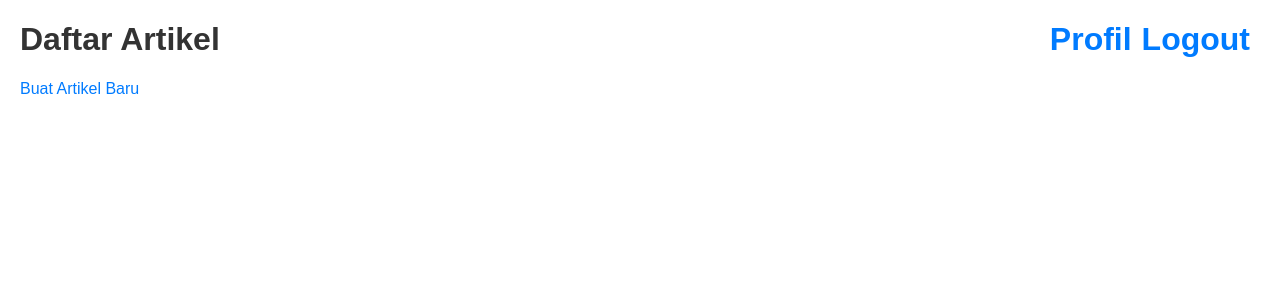
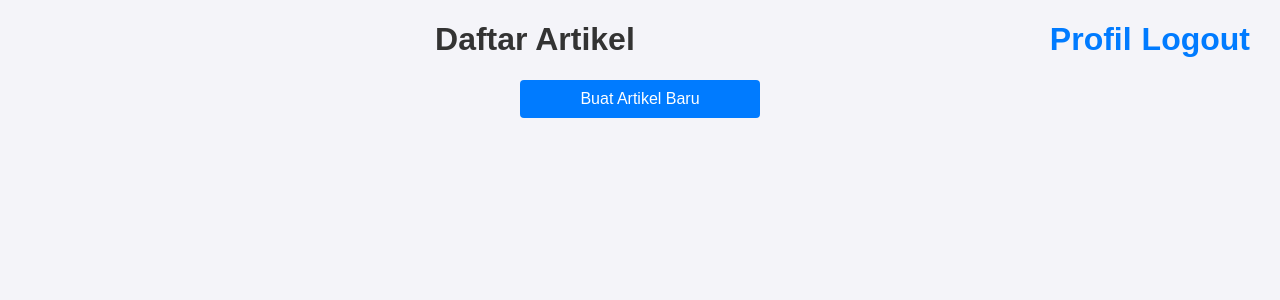
Before and after one commit to FeniksZharovik/Web_Object_Test_AV, a PHP site: page / in a window 1280 px wide. Shown: the top 300 px of the page. Run offline with PHP 8.4, Linux system fonts and the light colour scheme; the visitor is signed in with stand-in values (Sample User, id 1); data that the repository does not hold is empty.

Commit message:
main interface

```diff
--- a/index.php
+++ b/index.php
@@ -30,9 +30,11 @@ function getFirstImage($htmlContent) {
         body {
             font-family: Arial, sans-serif;
             margin: 20px;
+            background-color: #f4f4f9;
         }
         h1 {
             color: #333;
+            text-align: center;
         }
         a {
             text-decoration: none;
@@ -46,21 +48,46 @@ function getFirstImage($htmlContent) {
             max-height: 75px;
             width: auto;
             height: auto;
+            border-radius: 5px;
         }
-        ul {
-            list-style-type: none;
-            padding: 0;
+        .article-list {
+            display: flex;
+            flex-wrap: wrap;
+            justify-content: center;
+            gap: 20px;
         }
-        li {
-            margin-bottom: 15px;
+        .article-card {
+            background-color: white;
+            border-radius: 8px;
+            box-shadow: 0 4px 8px rgba(0, 0, 0, 0.1);
+            padding: 15px;
+            width: 300px;
+            transition: transform 0.2s;
         }
-        .logout {
+        .article-card:hover {
+            transform: translateY(-5px);
+        }
+        .article-title {
+            font-size: 18px;
+            font-weight: bold;
+            margin-bottom: 10px;
+        }
+        .logout, .profile {
             float: right;
             margin-right: 10px;
         }
-        .profile {
-            float: right;
-            margin-right: 10px;
+        .create-article {
+            display: block;
+            margin: 20px auto;
+            padding: 10px 20px;
+            background-color: #007BFF;
+            color: white;
+            text-align: center;
+            border-radius: 4px;
+            width: 200px;
+        }
+        .create-article:hover {
+            background-color: #0056b3;
         }
     </style>
 </head>
@@ -69,19 +96,19 @@ function getFirstImage($htmlContent) {
         <a href="logout.php" class="logout">Logout</a>
         <a href="profile.php" class="profile">Profil</a>
     </h1>
-    <a href="buat_artikel.php">Buat Artikel Baru</a>
-    <ul>
+    <a href="buat_artikel.php" class="create-article">Buat Artikel Baru</a>
+    <div class="article-list">
         <?php foreach ($artikels as $artikel): ?>
-            <li>
-                <a href="lihat_artikel.php?id=<?= $artikel['id'] ?>">
+            <div class="article-card">
+                <a href="lihat_artikel.php?id=<?= $artikel['id'] ?>" class="article-title">
                     <?= htmlspecialchars($artikel['judul']) ?>
                 </a>
                 <?php $coverImage = getFirstImage($artikel['paragraf']); ?>
                 <?php if ($coverImage): ?>
                     <img src="<?= $coverImage ?>" alt="Cover Image" class="cover-image">
                 <?php endif; ?>
-            </li>
+            </div>
         <?php endforeach; ?>
-    </ul>
+    </div>
 </body>
 </html>
```
